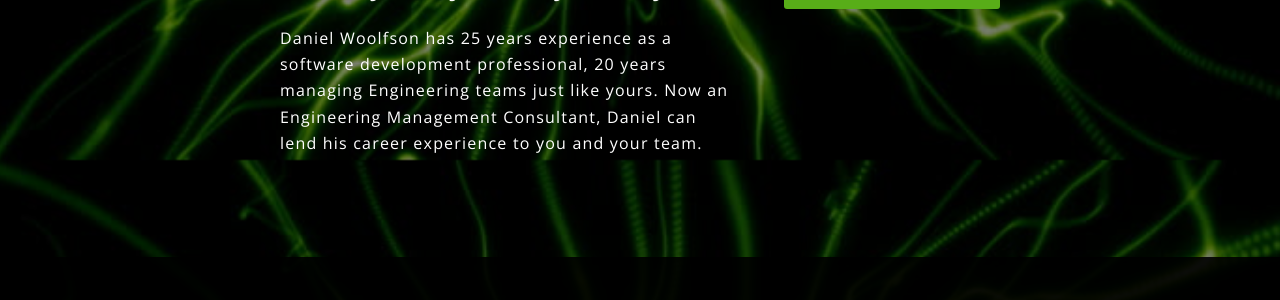
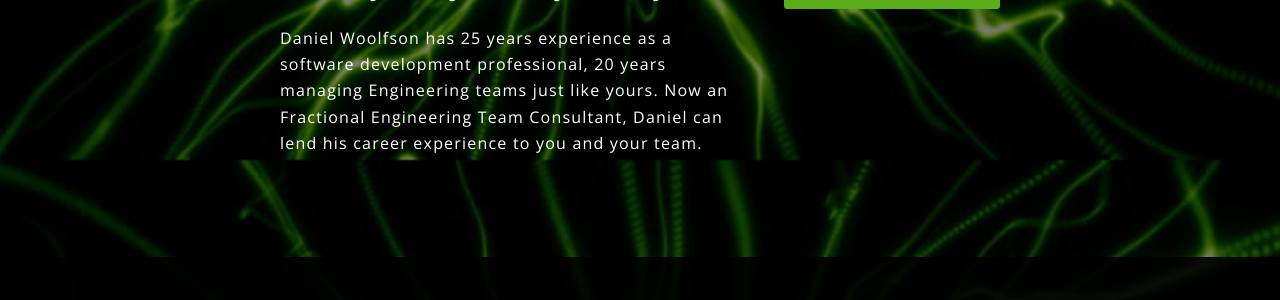
Before and after one commit to daniel-woolfson/dec0de-me, a Jekyll site: the page built from index.html, in a window 1280 px wide and 900 px high, scrolled down 3128 px. Shown: the part 312-612 px from the top of the window. Built offline with Jekyll 4.4.1, drawn with Linux system fonts in a browser that asks for light colours; some of the changed text lies outside the part shown.

Commit message:
Update index.html

```diff
--- a/index.html
+++ b/index.html
@@ -5,7 +5,7 @@
 					<section id="banner">
 						<div class="inner">
 							<h2>The Engineer Experience</h2>
-							<p>Fractional Engineering Team Management</p>
+							<p>Activate your Engineering Organisations' potential</p>
 						</div>
 						<a href="#one" class="more scrolly">Learn More</a>
 					</section>
@@ -102,7 +102,7 @@
 							<header>
 								<h2>Start your journey today</h2>
 								<p>Daniel Woolfson has 25 years experience as a software development professional, 20 years managing Engineering teams just like yours.
-			     Now an Engineering Management Consultant, Daniel can lend his career experience to you and your team.</p>
+			     Now an Fractional Engineering Team Consultant, Daniel can lend his career experience to you and your team.</p>
 							</header>
 							<ul class="actions vertical">
 								{% if site.email %}
```
